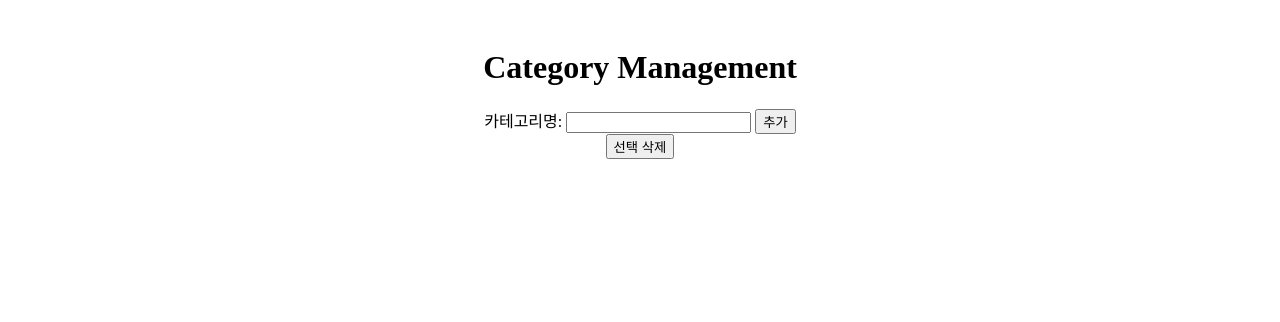
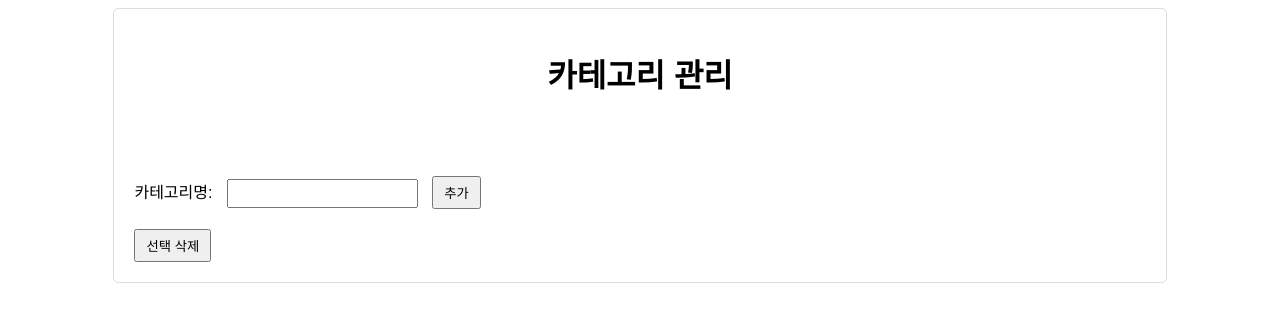
Before and after one commit to ittnw39/Book-Store-Rent-WebSite-Project2, a Spring app: template src/main/resources/templates/admin-categories/admin-categories.html in a window 1280 px wide. Shown: the top 322 px of the page. Run offline with Thymeleaf, Linux system fonts and the light colour scheme; the template is opened without the code that fills it, so the values that code supplies are empty; some of the project's set-up classes (security, data sources, template engines, error pages and the like) are left out, and stand-ins take their place.

Commit message:
js,css,html 수정

```diff
--- a/build.gradle
+++ b/build.gradle
@@ -29,11 +29,12 @@ dependencies {
 	implementation 'org.springframework.security:spring-security-config:6.0.5'
 	implementation 'org.springframework.boot:spring-boot-starter-validation'
 	implementation 'org.springframework.boot:spring-boot-starter-web'
+	implementation 'org.springframework.boot:spring-boot-starter-thymeleaf' // Thymeleaf 의존성 추가
 	compileOnly 'org.projectlombok:lombok'
 	runtimeOnly 'com.mysql:mysql-connector-j'
 	annotationProcessor 'org.projectlombok:lombok'
 	testImplementation 'org.springframework.boot:spring-boot-starter-test'
-//	testImplementation 'org.springframework.security:spring-security-test'
+	// testImplementation 'org.springframework.security:spring-security-test'
 	implementation 'org.mapstruct:mapstruct:1.5.5.Final'
 	annotationProcessor 'org.mapstruct:mapstruct-processor:1.5.5.Final'
 	implementation 'com.auth0:java-jwt:4.4.0'
--- a/src/main/java/io/elice/shoppingmall/category/controller/CategoryController.java
+++ b/src/main/java/io/elice/shoppingmall/category/controller/CategoryController.java
@@ -1,16 +1,19 @@
 package io.elice.shoppingmall.category.controller;
 
-import io.elice.shoppingmall.category.entity.Category;
+import io.elice.shoppingmall.category.dto.CategoryDto;
 import io.elice.shoppingmall.category.service.CategoryService;
 import jakarta.validation.Valid;
 import org.springframework.beans.factory.annotation.Autowired;
+import org.springframework.http.HttpStatus;
+import org.springframework.http.ResponseEntity;
+import org.springframework.stereotype.Controller;
+import org.springframework.ui.Model;
 import org.springframework.web.bind.annotation.*;
 
 import java.util.List;
 
-@RestController
-@RequestMapping("/admin")
-@CrossOrigin(origins = "http://localhost:3000")
+@Controller
+@RequestMapping("/admin/category")
 public class CategoryController {
 
     private final CategoryService categoryService;
@@ -20,31 +23,47 @@ public class CategoryController {
         this.categoryService = categoryService;
     }
 
-    @GetMapping("/category")
-    public List<Category> getAllCategories() {
-        return categoryService.getAllCategories();
+    @GetMapping
+    public String getCategoryPage(Model model) {
+        List<CategoryDto> categories = categoryService.getAllCategories();
+        model.addAttribute("categories", categories);
+        return "admin-categories/admin-categories";
     }
 
-    @PostMapping("/category")
-    public Category addCategory(@Valid @RequestBody Category category) {
-        return categoryService.addCategory(category);
+    @GetMapping("/all")
+    @ResponseBody
+    public ResponseEntity<List<CategoryDto>> getAllCategories() {
+        List<CategoryDto> categories = categoryService.getAllCategories();
+        return new ResponseEntity<>(categories, HttpStatus.OK);
     }
 
-    @PutMapping("/category/{categoryId}")
-    public Category updateCategory(@PathVariable Long categoryId, @Valid @RequestBody Category categoryDetails) {
-        return categoryService.updateCategory(categoryId, categoryDetails);
+    @PostMapping
+    @ResponseBody
+    public ResponseEntity<CategoryDto> addCategory(@Valid @RequestBody CategoryDto categoryDto) {
+        CategoryDto createdCategory = categoryService.addCategory(categoryDto);
+        return new ResponseEntity<>(createdCategory, HttpStatus.CREATED);
     }
 
+    @PutMapping("/{categoryId}")
+    @ResponseBody
+    public ResponseEntity<CategoryDto> updateCategory(@PathVariable Long categoryId, @Valid @RequestBody CategoryDto categoryDetails) {
+        CategoryDto updatedCategory = categoryService.updateCategory(categoryId, categoryDetails);
+        return new ResponseEntity<>(updatedCategory, HttpStatus.OK);
+    }
 
     // 단일 카테고리 삭제
-    @DeleteMapping("/category/{categoryId}")
-    public void deleteCategory(@PathVariable Long categoryId) {
+    @DeleteMapping("/{categoryId}")
+    @ResponseBody
+    public ResponseEntity<Void> deleteCategory(@PathVariable Long categoryId) {
         categoryService.deleteCategory(categoryId);
+        return new ResponseEntity<>(HttpStatus.NO_CONTENT);
     }
 
     // 선택된 카테고리 삭제
-    @DeleteMapping("/category")
-    public void deleteCategories(@RequestBody List<Long> categoryIds) {
+    @DeleteMapping
+    @ResponseBody
+    public ResponseEntity<Void> deleteCategories(@RequestBody List<Long> categoryIds) {
         categoryService.deleteCategories(categoryIds);
+        return new ResponseEntity<>(HttpStatus.NO_CONTENT);
     }
 }
--- a/src/main/resources/static/admin-categories/admin-categories.css
+++ b/src/main/resources/static/admin-categories/admin-categories.css
@@ -1,25 +1,80 @@
-.container {
-    max-width: 800px;
-    margin: 0 auto;
-    padding: 20px;
-    text-align: center;
+/* admin-categories.css */
+body {
+    font-family: Arial, sans-serif;
 }
 
-#category-list {
+.container {
+    width: 80%;
+    margin: auto;
+    padding: 20px;
+    border: 1px solid #ddd;
+    border-radius: 5px;
+}
+
+h1 {
+    text-align: center;
+    margin-bottom: 70px;
+}
+
+#categoryList {
+    margin-bottom: 80px;
+}
+
+#categoryList ul {
+    list-style-type: none;
+    padding: 0;
+}
+
+#categoryList li {
+    display: flex;
+    justify-content: space-between;
+    padding: 10px;
+    border-bottom: 1px solid #ddd;
+}
+
+#categoryList li span {
+    flex: 1;
+    text-align: center;
+    margin: 0 10px;
+}
+
+
+#categoryList li span.updatedAt {
+    color: #1a8cff;
+}
+
+#categoryList li:last-child {
+    border-bottom: none;
+}
+
+form {
     margin-bottom: 20px;
 }
 
-.category-item {
-    display: flex;
-    justify-content: space-between;
-    margin-bottom: 10px;
-}
-
-.category-item input[type="text"] {
-    flex: 1;
+form label {
     margin-right: 10px;
 }
 
-.category-item input[type="checkbox"] {
-    margin-left: 10px;
+form input[type="text"] {
+    margin-right: 10px;
+    padding: 5px;
 }
+
+button {
+    padding: 5px 10px;
+    cursor: pointer;
+}
+
+button:hover {
+    background-color: #6fb8f6;
+}
+
+small {
+    font-size: 0.8em;
+    color: #888;
+    margin-right: 10px;
+}
+
+.date {
+    margin-left: 5px;
+}
--- a/src/main/resources/static/admin-categories/admin-categories.js
+++ b/src/main/resources/static/admin-categories/admin-categories.js
@@ -1,85 +1,91 @@
-document.addEventListener("DOMContentLoaded", function () {
-    const categoryList = document.getElementById('category-list');
-    const addCategoryBtn = document.getElementById('add-category-btn');
-    const deleteSelectedBtn = document.getElementById('delete-selected-btn');
-    const deleteAllBtn = document.getElementById('delete-all-btn');
+document.addEventListener('DOMContentLoaded', () => {
+    const categoryList = document.getElementById('categoryList');
+    const categoryForm = document.getElementById('categoryForm');
+    const categoryIdInput = document.getElementById('categoryId');
+    const categoryNameInput = document.getElementById('categoryName');
+    const deleteSelectedButton = document.getElementById('deleteSelected');
 
-    async function fetchCategories() {
-        const response = await fetch('/admin/category');
-        const categories = await response.json();
-        categoryList.innerHTML = '';
-        categories.forEach(category => {
-            const categoryItem = document.createElement('div');
-            categoryItem.className = 'category-item';
-            categoryItem.innerHTML = `
-                <input type="text" value="${category.name}" data-id="${category.id}">
-                <input type="checkbox" data-id="${category.id}">
-                <button class="update-btn" data-id="${category.id}">수정</button>
-            `;
-            categoryList.appendChild(categoryItem);
+    // Fetch all categories and display them
+    function fetchCategories() {
+        fetch('/admin/category/all', {
+            headers: {
+                'Accept': 'application/json'
+            }
+        })
+            .then(response => response.json())
+            .then(categories => {
+                if (Array.isArray(categories)) {
+                    categoryList.innerHTML = '<ul>' + categories.map(category => `
+                        <li>
+                            <input type="checkbox" class="categoryCheckbox" data-id="${category.id}">
+                            <span>${category.name}</span>
+                            <span><small>생성</small>${category.createdAt}</span>
+                            <span class="updatedAt"><small>수정</small>${category.updatedAt}</span>
+                            <button type="button" onclick="editCategory(${category.id}, '${category.name}')">수정</button>
+                            <button type="button" onclick="deleteCategory(${category.id})">삭제</button>
+                        </li>`).join('') + '</ul>';
+                } else {
+                    console.error('Unexpected response format:', categories);
+                }
+            }).catch(error => {
+            console.error('Error fetching categories:', error);
         });
     }
 
-    async function addCategory() {
-        const name = prompt('새 카테고리 이름을 입력하세요:');
-        if (name) {
-            await fetch('/admin/category', {
-                method: 'POST',
-                headers: {
-                    'Content-Type': 'application/json'
-                },
-                body: JSON.stringify({ name })
-            });
-            fetchCategories();
-        }
-    }
+    // Add or update category
+    categoryForm.addEventListener('submit', event => {
+        event.preventDefault();
+        const categoryId = categoryIdInput.value;
+        const categoryName = categoryNameInput.value;
+        const method = categoryId ? 'PUT' : 'POST';
+        const url = categoryId ? `/admin/category/${categoryId}` : '/admin/category';
 
-    async function updateCategory(id, name) {
-        await fetch(`/admin/category/${id}`, {
-            method: 'PUT',
+        fetch(url, {
+            method: method,
             headers: {
                 'Content-Type': 'application/json'
             },
-            body: JSON.stringify({ name })
+            body: JSON.stringify({ name: categoryName })
+        }).then(() => {
+            categoryForm.reset();
+            categoryIdInput.value = ''; // Reset the hidden input value
+            fetchCategories(); // 변경된 데이터를 반영하기 위해 fetchCategories 호출
+        }).catch(error => {
+            console.error('Error saving category:', error);
         });
-        fetchCategories();
-    }
+    });
 
-    async function deleteSelectedCategories() {
-        const checkboxes = document.querySelectorAll('.category-item input[type="checkbox"]:checked');
-        const ids = Array.from(checkboxes).map(checkbox => checkbox.dataset.id);
-        await fetch('/admin/category', {
+    // Edit category
+    window.editCategory = (id, name) => {
+        categoryIdInput.value = id;
+        categoryNameInput.value = name;
+    };
+
+    // Delete category
+    window.deleteCategory = id => {
+        fetch(`/admin/category/${id}`, { method: 'DELETE' })
+            .then(() => fetchCategories()) // 변경된 데이터를 반영하기 위해 fetchCategories 호출
+            .catch(error => {
+                console.error('Error deleting category:', error);
+            });
+    };
+
+    // Delete selected categories
+    deleteSelectedButton.addEventListener('click', () => {
+        const selectedIds = Array.from(document.querySelectorAll('.categoryCheckbox:checked'))
+            .map(checkbox => checkbox.getAttribute('data-id'));
+        fetch('/admin/category', {
             method: 'DELETE',
             headers: {
                 'Content-Type': 'application/json'
             },
-            body: JSON.stringify(ids)
-        });
-        fetchCategories();
-    }
-
-    async function deleteAllCategories() {
-        await fetch('/admin/category', {
-            method: 'DELETE',
-            headers: {
-                'Content-Type': 'application/json'
-            },
-            body: JSON.stringify([])
-        });
-        fetchCategories();
-    }
-
-    categoryList.addEventListener('click', function (e) {
-        if (e.target.classList.contains('update-btn')) {
-            const id = e.target.dataset.id;
-            const name = e.target.previousElementSibling.previousElementSibling.value;
-            updateCategory(id, name);
-        }
+            body: JSON.stringify(selectedIds)
+        }).then(() => fetchCategories()) // 변경된 데이터를 반영하기 위해 fetchCategories 호출
+            .catch(error => {
+                console.error('Error deleting selected categories:', error);
+            });
     });
 
-    addCategoryBtn.addEventListener('click', addCategory);
-    deleteSelectedBtn.addEventListener('click', deleteSelectedCategories);
-    deleteAllBtn.addEventListener('click', deleteAllCategories);
-
+    // Initial fetch of categories
     fetchCategories();
 });
--- a/src/main/resources/templates/admin-categories/admin-categories.html
+++ b/src/main/resources/templates/admin-categories/admin-categories.html
@@ -4,11 +4,11 @@
     <meta charset="UTF-8">
     <meta name="viewport" content="width=device-width, initial-scale=1.0">
     <title>Category Management</title>
-    <link rel="stylesheet" href="admin-categories.css">
+    <link rel="stylesheet" href="/admin-categories/admin-categories.css">
 </head>
 <body>
 <div class="container">
-    <h1>Category Management</h1>
+    <h1>카테고리 관리</h1>
     <div id="categoryList">
         <!-- Category list will be populated here -->
     </div>
@@ -20,6 +20,6 @@
     </form>
     <button id="deleteSelected">선택 삭제</button>
 </div>
-<script src="admin-categories.js"></script>
+<script src="/admin-categories/admin-categories.js"></script>
 </body>
 </html>
```
Also changed, not shown: src/main/java/io/elice/shoppingmall/category/dto/CategoryDto.java (+20 -1 lines), src/main/java/io/elice/shoppingmall/category/entity/Category.java (+3 -5 lines), src/main/java/io/elice/shoppingmall/category/service/CategoryService.java (+33 -13 lines), src/main/resources/application.properties (+5 -3 lines), 6 other files.
